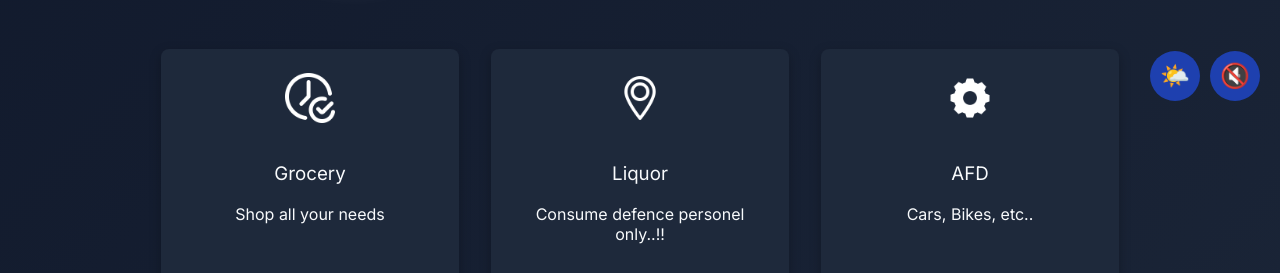
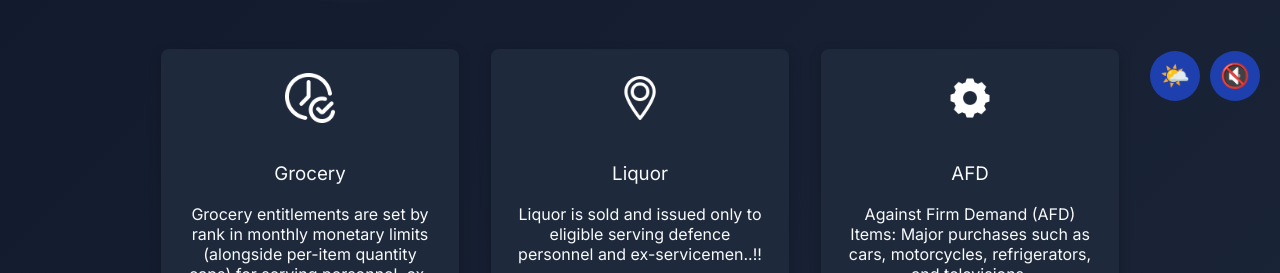
Before and after one commit to urcjam/urcjam.github.io, a plain HTML site: page index.html in a window 1280 px wide. Shown: the part 679-952 px from the top of the page. Drawn offline with Linux system fonts and the light colour scheme; a web font is replaced by a local one.

Commit message:
Revise feature descriptions in index.html
Updated descriptions for grocery, liquor, and AFD items to provide clearer information.

```diff
--- a/index.html
+++ b/index.html
@@ -86,17 +86,17 @@
                     <div class="feature-item reveal reveal-delay-1">
                         <img src="icons/temps.png" class="feature-icon">
                         <h3>Grocery</h3>
-                        <p>Shop all your needs</p>
+                        <p>Grocery entitlements are set by rank in monthly monetary limits (alongside per-item quantity caps) for serving personnel, ex-servicemen, and their families.</p>
                     </div>
                     <div class="feature-item reveal reveal-delay-2">
                         <img src="icons/emplacement.png" class="feature-icon">
                         <h3>Liquor</h3>
-                        <p>Consume defence personel only..!!</p>
+                        <p>Liquor is sold and issued only to eligible serving defence personnel and ex-servicemen..!!</p>
                     </div>
                     <div class="feature-item reveal reveal-delay-3">
                         <img src="icons/engrenage.png" class="feature-icon">
                         <h3>AFD</h3>
-                        <p>Cars, Bikes, etc..</p>
+                        <p>Against Firm Demand (AFD) Items: Major purchases such as cars, motorcycles, refrigerators, and televisions.</p>
                     </div>
                 </div>
             </section>
```
